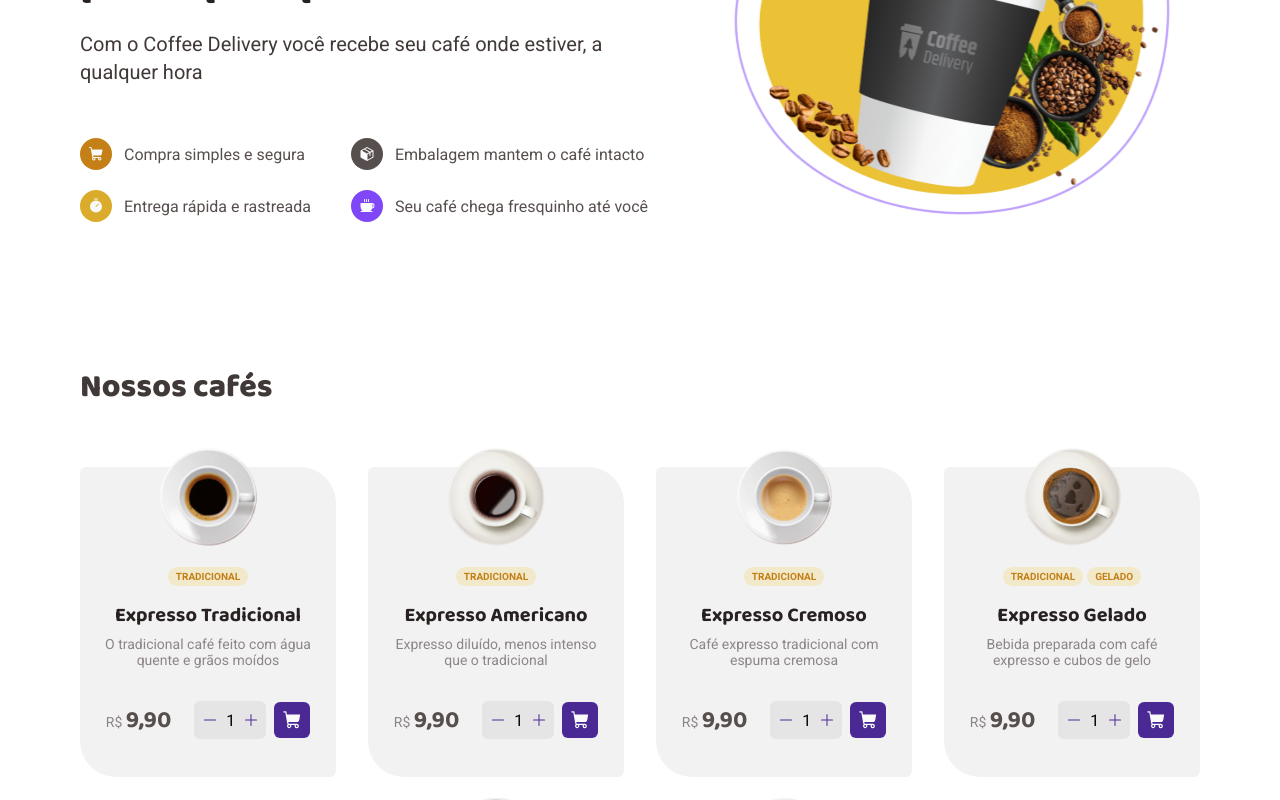
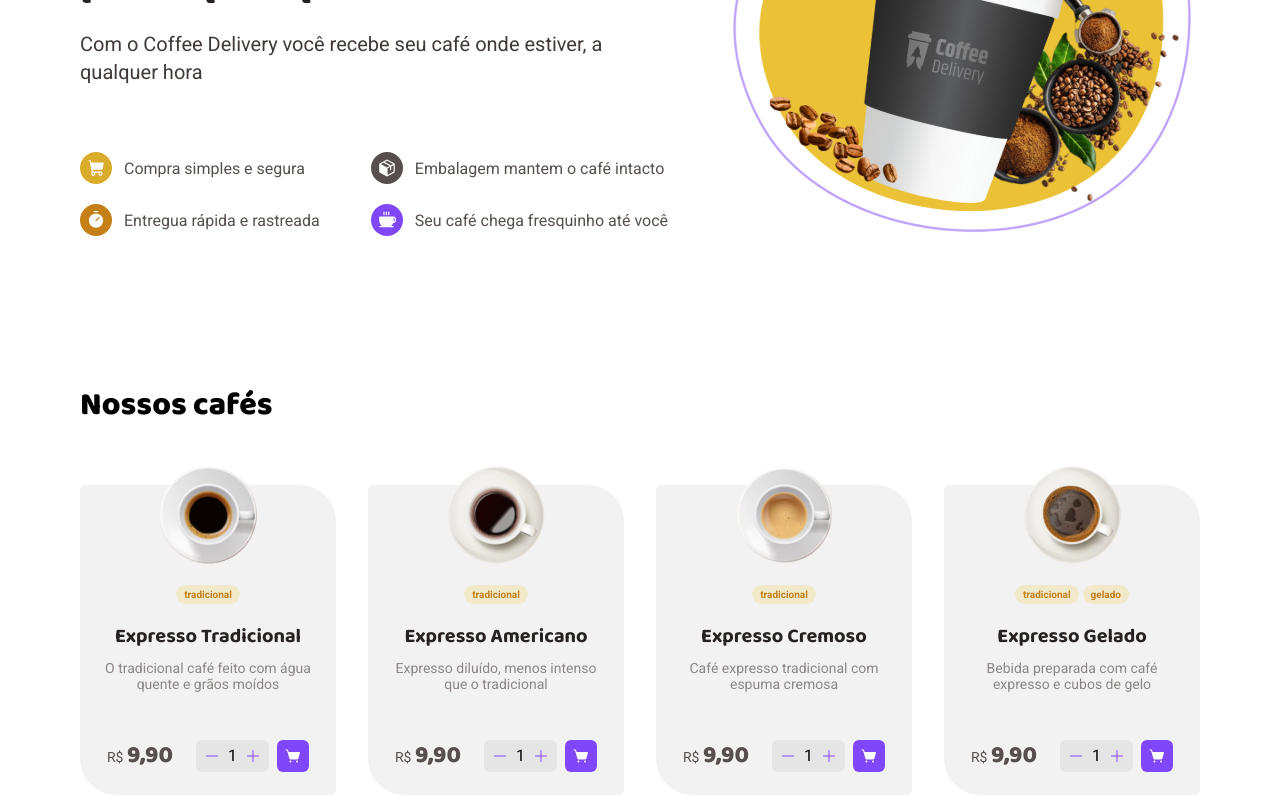
Before and after one commit to PeZunino/02-rocketseat-ignite-react-challenge-CoffeeDelivery, a React (Vite) app: page / in a window 1280 px wide. Shown: the part 320-1120 px from the top of the page. Built offline with nearby package versions, Linux system fonts and the light colour scheme.

Commit message:
home css/html refactor

```diff
--- a/src/pages/Home/index.tsx
+++ b/src/pages/Home/index.tsx
@@ -1,66 +1,67 @@
+import coffeeCupIlustration from "../../assets/coffee_illustration.svg";
+import { coffees } from "../../../data.json";
+
+import { useTheme } from "styled-components";
 import {
-  ShoppingCart,
-  Timer,
-  Package,
+  Content,
+  Hero,
+  HeroListItem,
+  HeroList,
+  HeroTitle,
+  CoffeeList,
+  CoffeeListItem,
+  ListItemFotterOptions,
+  ListItemTag,
+} from "./styles";
+import {
   Coffee,
   Minus,
+  Package,
   Plus,
+  ShoppingCart,
+  ShoppingCartSimple,
+  Timer,
 } from "@phosphor-icons/react";
-import coffeeIllustration from "../../assets/coffee_illustration.svg";
-import { coffees } from "../../../data.json";
-import {
-  HeroContainer,
-  HomeContainer,
-  HeroTitle,
-  HeroList,
-  HeroListItem,
-  CoffeeItem,
-  CoffeBuyActions,
-  Tag,
-} from "./styles";
-
-import { useTheme } from "styled-components";
 
 export function Home() {
   const theme = useTheme();
 
   return (
-    <HomeContainer>
-      <HeroContainer>
+    <>
+      <Hero>
         <div>
           <HeroTitle>
-            <h1>
+            <p>
               Encontre o café perfeito <br />
               para qualquer hora do dia
-            </h1>
-            <span>
-              Com o Coffee Delivery você recebe seu café onde estiver, a <br />
+            </p>
+            <p>
+              Com o Coffee Delivery você recebe seu café onde estiver, a
               qualquer hora
-            </span>
+            </p>
           </HeroTitle>
+
           <HeroList>
             <div>
               <HeroListItem>
                 <ShoppingCart
                   weight="fill"
                   color={theme["white-200"]}
-                  style={{ background: theme["yellow-dark"] }}
+                  style={{ background: theme["yellow"] }}
                   size={32}
                 />
-                <span>Compra simples e segura</span>
+                <p>Compra simples e segura</p>
               </HeroListItem>
-
               <HeroListItem>
                 <Timer
                   weight="fill"
                   color={theme["white-200"]}
-                  style={{ background: theme.yellow }}
+                  style={{ background: theme["yellow-dark"] }}
                   size={32}
                 />
-                <span>Entrega rápida e rastreada</span>
+                <p>Entregua rápida e rastreada</p>
               </HeroListItem>
             </div>
-
             <div>
               <HeroListItem>
                 <Package
@@ -69,74 +70,72 @@ export function Home() {
                   style={{ background: theme["gray-300"] }}
                   size={32}
                 />
-                <span>Embalagem mantem o café intacto</span>
+                <p>Embalagem mantem o café intacto</p>
               </HeroListItem>
-
               <HeroListItem>
                 <Coffee
                   weight="fill"
                   color={theme["white-200"]}
-                  style={{ background: theme.purple }}
+                  style={{ background: theme["purple"] }}
                   size={32}
                 />
-                <span>Seu café chega fresquinho até você</span>
+                <p>Seu café chega fresquinho até você</p>
               </HeroListItem>
             </div>
           </HeroList>
         </div>
         <img
-          src={coffeeIllustration}
+          src={coffeeCupIlustration}
           alt="copo de café do coffee delivery com fundo amarelo e grãos"
         />
-      </HeroContainer>
-
-      <main>
+      </Hero>
+      <Content>
         <p>Nossos cafés</p>
 
-        <div>
+        <CoffeeList>
+          <CoffeeList>
             {coffees.map((coffee) => (
-            <CoffeeItem>
-              <img
-                src={coffee.image}
-                alt="xicara de café expresso tradicional"
-              />
-              <div>
+              <CoffeeListItem>
+                <img src={coffee.image} />
+                <ListItemTag>
                   {coffee.tags.map((tag) => (
-                  <Tag>{tag.toUpperCase()}</Tag>
+                    <p>{tag}</p>
                   ))}
-              </div>
+                </ListItemTag>
+
                 <p>{coffee.title}</p>
-              <span>{coffee.description}</span>
+                <p>{coffee.description}</p>
 
-              <CoffeBuyActions>
+                <ListItemFotterOptions>
                   <p>
-                  R${" "}
-                  <span>
+                    <span>R$ </span>
                     {String(coffee.price).padEnd(4, "0").replace(".", ",")}
-                  </span>
                   </p>
 
                   <div>
                     <button>
-                    <Minus color={theme["purple-dark"]} size={32} />
+                      <Minus size={32} color={theme["purple"]} />
                     </button>
                     <span>1</span>
                     <button>
-                    <Plus color={theme["purple-dark"]} size={32} />
+                      <Plus size={32} color={theme["purple"]} />
                     </button>
                   </div>
 
-                <ShoppingCart
+                  <button>
+                    <ShoppingCartSimple
                       weight="fill"
                       color={theme["white-200"]}
-                  style={{ background: theme["purple-dark"] }}
-                  size={36}
+                      style={{ background: theme["purple"] }}
+                      size={32}
                     />
-              </CoffeBuyActions>
-            </CoffeeItem>
+                  </button>
+                </ListItemFotterOptions>
+              </CoffeeListItem>
             ))}
-        </div>
-      </main>
-    </HomeContainer>
+          </CoffeeList>
+        </CoffeeList>
+      </Content>
+    </>
   );
 }
--- a/src/pages/Home/styles.ts
+++ b/src/pages/Home/styles.ts
@@ -1,161 +1,187 @@
 import styled from "styled-components";
 
-export const HomeContainer = styled.section`
-  width: 70rem;
+export const Hero = styled.section`
+  max-width: 70rem;
+  margin: 0 auto;
+  padding-top: 5.875rem;
+  padding-bottom: 8.75rem;
 
-  margin: 0 auto;
+  display: flex;
+  gap: 3.5rem;
 
-  main {
-    > p {
-      margin-top: 2rem;
-      margin-bottom: 3.375rem;
-      color: ${(props) => props.theme["gray-400"]};
+  > div {
+    flex: 1;
+  }
 
-      font-family: "Baloo 2", serif;
-      font-weight: 800;
-      font-size: 2rem;
-    }
-    > div {
-      width: 70rem;
-      display: flex;
-      flex-wrap: wrap;
-      column-gap: 2rem;
+  @media (max-width: 1024px) {
+    padding-left: 0.5rem;
+  }
+`;
+
+export const HeroTitle = styled.div`
+  > p:nth-child(1) {
+    color: ${(props) => props.theme["gray-500"]};
+
+    font-family: "Baloo 2", serif;
+    font-weight: 800;
+    font-size: 3rem;
+    line-height: 140%;
+  }
+
+  > p:nth-child(2) {
+    margin-top: 1rem;
+    margin-bottom: 4.125rem;
+
+    color: ${(props) => props.theme["gray-400"]};
+
+    font-size: 1.25rem;
+    line-height: 140%;
+  }
+
+  @media (max-width: 1024px) {
+    > p:nth-child(1) {
+      font-size: 2.5rem;
     }
   }
 `;
 
-export const HeroContainer = styled.div`
-  height: 34rem;
-
-  min-width: 36.75rem;
-  width: 100%;
-  padding-top: 5.875rem;
-  padding-bottom: 6.75rem;
-
+export const HeroList = styled.div`
   display: flex;
-  gap: 3.5rem;
-
-  img {
-    flex: 1;
-  }
-`;
-export const HeroTitle = styled.div`
-  height: 12rem;
-
-  h1 {
-    font-family: "Baloo 2", serif;
-    font-weight: 800;
-    font-size: 3rem;
-    line-height: 140%;
-    color: ${(props) => props.theme["gray-500"]};
-    margin-bottom: 1rem;
-  }
-
-  span {
-    font-size: 1.25rem;
-    line-height: 140%;
-    color: ${(props) => props.theme["gray-400"]};
-  }
-`;
-
-export const HeroList = styled.div`
-  padding-top: 4.125rem;
-  display: flex;
-  gap: 2.5rem;
-  color: ${(props) => props.theme["gray-300"]};
-
-  svg {
-    margin-right: 0.75rem;
-    padding: 0.5rem 0.2rem 0.5rem 0.2rem; // padding 0.2 p/ svg de carrinho nao cortar na lateral
-    border-radius: 999px;
-  }
+  justify-content: space-between;
 `;
 
 export const HeroListItem = styled.div`
   display: flex;
   align-items: center;
+
+  color: ${(props) => props.theme["gray-300"]};
+
+  > svg {
+    padding: 0.4rem 0.2rem;
+    margin-right: 0.75rem;
+
+    border-radius: 999px;
+  }
+
   & + & {
     margin-top: 1.25rem;
   }
 `;
 
-export const CoffeeItem = styled.div`
+export const Content = styled.main`
+  max-width: 70rem;
+  margin: 0 auto;
+
+  > p {
+    margin-bottom: 3.375rem;
+
+    font-family: "Baloo 2", serif;
+    font-weight: 800;
+    font-size: 2rem;
+  }
+
+  @media (max-width: 1024px) {
+    padding-left: 0.5rem;
+  }
+`;
+
+export const CoffeeList = styled.div`
+  display: flex;
+  flex-wrap: wrap;
+  column-gap: 2rem;
+`;
+
+export const CoffeeListItem = styled.div`
+  height: 19.375rem;
   width: 16rem;
-  height: 19.375rem;
-  border-radius: 6px 36px;
   margin-bottom: 2.5rem;
-  background: ${(props) => props.theme["white-300"]};
+  padding: 1.25rem;
+  padding-top: 0;
+
   display: flex;
   flex-direction: column;
   align-items: center;
 
-  > div {
-    display: flex;
-  }
-  > p {
-    font-family: "Baloo 2", serif;
-    margin-bottom: 0.5rem;
-    font-weight: bold;
-    font-size: 1.25rem;
-    line-height: 130%;
-    color: ${(props) => props.theme["gray-500"]};
-  }
-  > span {
-    font-size: 0.875rem;
-    display: inline-block;
-    padding: 0rem 1rem;
-    text-align: center;
-    color: ${(props) => props.theme["gray-200"]};
-  }
+  border-radius: 6px 36px;
+  background-color: ${(props) => props.theme["white-300"]};
+
   img {
     transform: translateY(-20px);
   }
-`;
-export const Tag = styled.div`
-  font-size: 0.625rem;
-  padding: 0.25rem 0.5rem 0.25rem 0.5rem;
-  border-radius: 999px;
-  margin-bottom: 1rem;
-  font-weight: 800;
-  color: ${(props) => props.theme["yellow-dark"]};
-  background-color: ${(props) => props.theme["yellow-light"]};
 
-  & + & {
-    margin-left: 0.25rem;
+  p:nth-child(3) {
+    color: ${(props) => props.theme["gray-500"]};
+
+    font-family: "Baloo 2", serif;
+    font-size: 1.25rem;
+    font-weight: bold;
+  }
+
+  p:nth-child(4) {
+    color: ${(props) => props.theme["gray-200"]};
+
+    margin-top: 0.5rem;
+    margin-bottom: 2.0625rem;
+    text-align: center;
+    font-size: 0.875rem;
   }
 `;
-export const CoffeBuyActions = styled.div`
+
+export const ListItemTag = styled.div`
+  display: flex;
+  gap: 0.25rem;
+  p {
+    width: fit-content;
+    padding: 0.25rem 0.5rem;
+    margin-bottom: 1rem;
+
+    border-radius: 999px;
+    color: ${(props) => props.theme["yellow-dark"]};
+    background: ${(props) => props.theme["yellow-light"]};
+
+    font-size: 0.625rem;
+    font-weight: bold;
+  }
+`;
+
+export const ListItemFotterOptions = styled.div`
+  margin-top: auto;
+
   display: flex;
   align-items: center;
-  justify-content: center;
-  margin-top: 2.06rem;
-  margin-bottom: 1.25rem;
-  width: 100%;
+
   p {
-    color: ${(props) => props.theme["gray-200"]};
-    font-size: 0.875rem;
+    color: ${(props) => props.theme["gray-300"]};
+
+    font-family: "Baloo 2", serif;
+    font-weight: 800;
+    font-size: 1.5rem;
+
     span {
-      color: ${(props) => props.theme["gray-300"]};
-      font-family: "Baloo 2", serif;
-      font-weight: bold;
-      font-size: 1.5rem;
+      font-family: "Roboto", serif;
+      font-weight: 400;
+      font-size: 0.875rem;
     }
   }
+
   div {
-    margin-left: 1.43rem;
+    margin-left: 1.4375rem;
     margin-right: 0.5rem;
-    width: 4.5rem;
-    height: 2.375rem;
+
     display: flex;
     align-items: center;
-    background-color: ${(props) => props.theme["white-500"]};
+
     border-radius: 6px;
+    background: ${(props) => props.theme["white-500"]};
   }
+
   button {
     line-height: 0;
   }
+
   svg {
+    padding: 0.3rem 0.5rem;
+
     border-radius: 6px;
-    padding: 0.5rem;
   }
 `;
```
Lines whose indentation alone changed are shown as unchanged.
